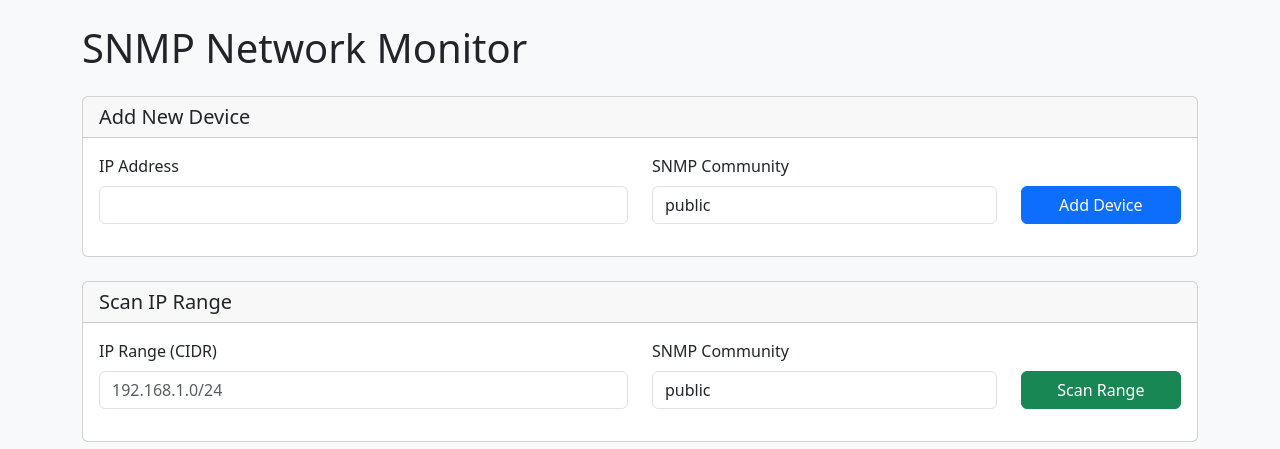
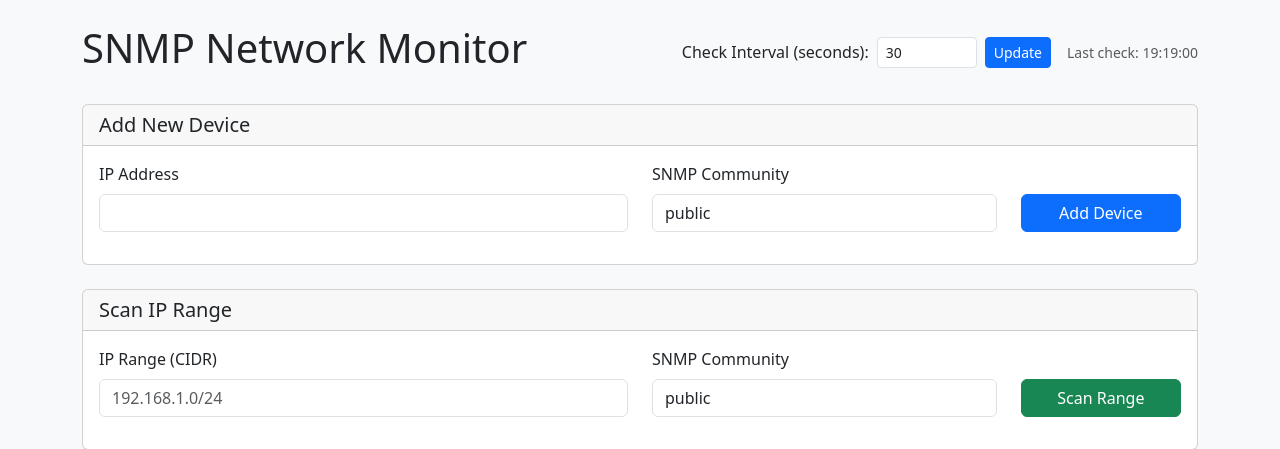
Before and after one commit to Kszyszka/nyo-snmp, a Flask app: page / in a window 1280 px wide. Shown: the top 449 px of the page. Run offline with Flask 3, Linux system fonts and the light colour scheme; data that the repository does not hold is empty.

Commit message:
Customizable device scanning interval added.

```diff
--- a/app.py
+++ b/app.py
@@ -3,11 +3,37 @@ from flask_sqlalchemy import SQLAlchemy
 from datetime import datetime
 import ipaddress
 from snmp_operations import scan_ip, check_device_status
+import threading
+import time
+import json
+import os
 
 app = Flask(__name__)
 app.config['SQLALCHEMY_DATABASE_URI'] = 'sqlite:///devices.db'
 app.config['SQLALCHEMY_TRACK_MODIFICATIONS'] = False
 db = SQLAlchemy(app)
+
+# Configuration file path
+CONFIG_FILE = 'config.json'
+
+# Default configuration
+DEFAULT_CONFIG = {
+    'check_interval': 300  # 5 minutes in seconds
+}
+
+# Global variables
+current_check_interval = DEFAULT_CONFIG['check_interval']
+last_check_time = datetime.utcnow()
+
+def load_config():
+    if os.path.exists(CONFIG_FILE):
+        with open(CONFIG_FILE, 'r') as f:
+            return json.load(f)
+    return DEFAULT_CONFIG
+
+def save_config(config):
+    with open(CONFIG_FILE, 'w') as f:
+        json.dump(config, f)
 
 class Device(db.Model):
     id = db.Column(db.Integer, primary_key=True)
@@ -17,13 +43,66 @@ class Device(db.Model):
     last_checked = db.Column(db.DateTime, default=datetime.utcnow)
     snmp_community = db.Column(db.String(50), default='public')
 
+def check_all_devices():
+    global current_check_interval, last_check_time
+    with app.app_context():
+        while True:
+            try:
+                devices = Device.query.all()
+                for device in devices:
+                    try:
+                        status = check_device_status(device.ip_address, device.snmp_community)
+                        device.status = 'active' if status else 'inactive'
+                        device.last_checked = datetime.utcnow()
+                    except Exception:
+                        device.status = 'inactive'
+                        device.last_checked = datetime.utcnow()
+                db.session.commit()
+                last_check_time = datetime.utcnow()
+            except Exception as e:
+                print(f"Error during device check: {str(e)}")
+
+            # Sleep for the current interval
+            time.sleep(current_check_interval)
+
+# Start the background checking thread
+checking_thread = threading.Thread(target=check_all_devices, daemon=True)
+checking_thread.start()
+
 with app.app_context():
     db.create_all()
 
 @app.route('/')
 def index():
     devices = Device.query.all()
-    return render_template('index.html', devices=devices)
+    config = load_config()
+    return render_template('index.html',
+                         devices=devices,
+                         check_interval=config['check_interval'],
+                         last_check_time=last_check_time)
+
+@app.route('/get_last_check_time')
+def get_last_check_time():
+    return jsonify({'last_check_time': last_check_time.strftime('%Y-%m-%d %H:%M:%S')})
+
+@app.route('/update_check_interval', methods=['POST'])
+def update_check_interval():
+    global current_check_interval
+    try:
+        interval = int(request.form.get('interval', 300))
+        if interval < 30:  # Minimum 30 seconds
+            return jsonify({'error': 'Interval must be at least 30 seconds'}), 400
+
+        config = load_config()
+        config['check_interval'] = interval
+        save_config(config)
+
+        # Update the global interval variable immediately
+        current_check_interval = interval
+
+        return jsonify({'message': 'Check interval updated successfully'})
+    except ValueError:
+        return jsonify({'error': 'Invalid interval value'}), 400
 
 @app.route('/add_device', methods=['POST'])
 def add_device():
--- /dev/null
+++ b/config.json
@@ -0,0 +1 @@
+{"check_interval": 30}
--- a/templates/index.html
+++ b/templates/index.html
@@ -9,7 +9,20 @@
 </head>
 <body class="bg-light">
     <div class="container py-4">
-        <h1 class="mb-4">SNMP Network Monitor</h1>
+        <div class="d-flex justify-content-between align-items-center mb-4">
+            <h1>SNMP Network Monitor</h1>
+            <div class="d-flex align-items-center">
+                <form id="intervalForm" class="d-flex align-items-center me-3">
+                    <label for="check_interval" class="me-2">Check Interval (seconds):</label>
+                    <input type="number" class="form-control form-control-sm me-2" id="check_interval"
+                           name="interval" value="{{ check_interval }}" min="30" style="width: 100px;">
+                    <button type="submit" class="btn btn-primary btn-sm">Update</button>
+                </form>
+                <div class="text-muted">
+                    <small>Last check: <span id="lastCheckTime">{{ last_check_time.strftime('%H:%M:%S') }}</span></small>
+                </div>
+            </div>
+        </div>
 
         <!-- Add Device Form -->
         <div class="card mb-4">
@@ -121,6 +134,68 @@
 
     <script src="https://cdn.jsdelivr.net/npm/bootstrap@5.3.0/dist/js/bootstrap.bundle.min.js"></script>
     <script>
+        // Update check interval
+        document.getElementById('intervalForm').addEventListener('submit', function(e) {
+            e.preventDefault();
+            const formData = new FormData(this);
+
+            fetch('{{ url_for("update_check_interval") }}', {
+                method: 'POST',
+                body: formData
+            })
+            .then(response => response.json())
+            .then(data => {
+                if (data.error) {
+                    alert(data.error);
+                } else {
+                    alert(data.message);
+                }
+            })
+            .catch(error => {
+                alert('An error occurred while updating the interval');
+            });
+        });
+
+        // Update last check time
+        function updateLastCheckTime() {
+            fetch('{{ url_for("get_last_check_time") }}')
+                .then(response => response.json())
+                .then(data => {
+                    document.getElementById('lastCheckTime').textContent = data.last_check_time.split(' ')[1];
+                });
+        }
+
+        // Refresh the page data
+        function refreshData() {
+            fetch(window.location.href)
+                .then(response => response.text())
+                .then(html => {
+                    const parser = new DOMParser();
+                    const doc = parser.parseFromString(html, 'text/html');
+
+                    // Update device statuses and last checked times
+                    const newRows = doc.querySelectorAll('tbody tr');
+                    const currentRows = document.querySelectorAll('tbody tr');
+
+                    newRows.forEach((newRow, index) => {
+                        if (index < currentRows.length) {
+                            const currentRow = currentRows[index];
+                            const newStatus = newRow.querySelector('.badge').textContent;
+                            const newLastChecked = newRow.querySelector('td:nth-child(5)').textContent;
+
+                            currentRow.querySelector('.badge').textContent = newStatus;
+                            currentRow.querySelector('.badge').className = newRow.querySelector('.badge').className;
+                            currentRow.querySelector('td:nth-child(5)').textContent = newLastChecked;
+                        }
+                    });
+
+                    updateLastCheckTime();
+                });
+        }
+
+        // Refresh data every 5 seconds
+        setInterval(refreshData, 5000);
+
         // Scan Range Form Handler
         document.getElementById('scanRangeForm').addEventListener('submit', function(e) {
             e.preventDefault();
```
